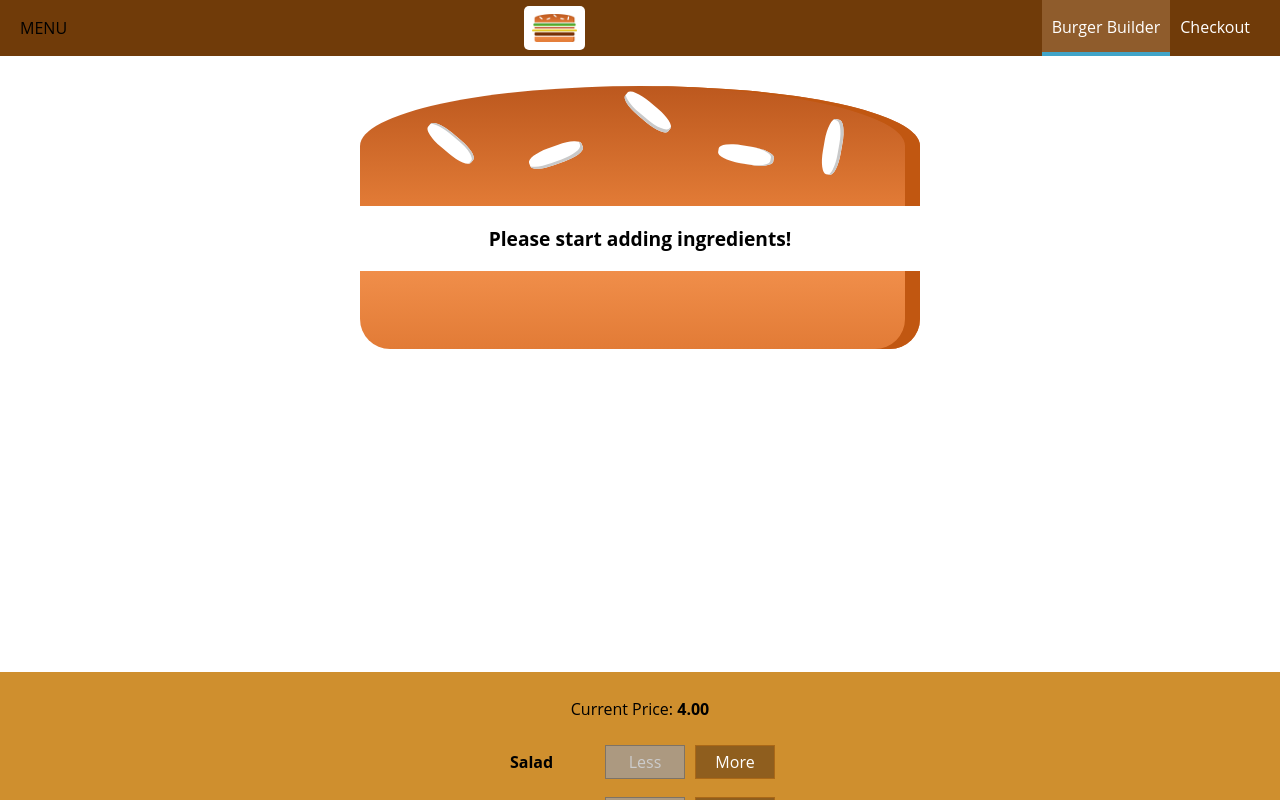
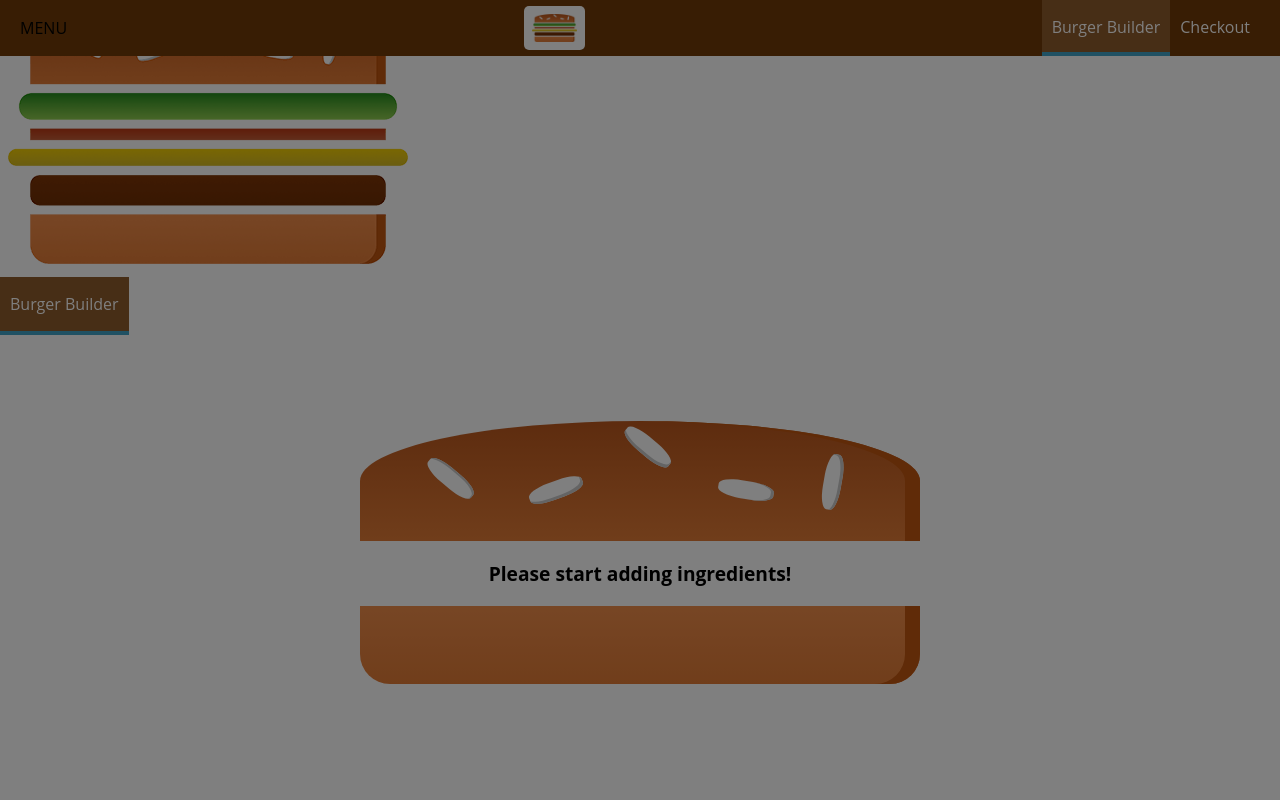
Before and after one commit to YagoMatos/builder-burger, a React app: page / in a window 1280 px wide. Shown: the top 800 px of the page. Built offline with nearby package versions, Linux system fonts and the light colour scheme.

Commit message:
ajustes na responsividade

```diff
--- a/src/components/Layout/Layout.js
+++ b/src/components/Layout/Layout.js
@@ -3,10 +3,12 @@
 import Aux from '../../hoc/Aux';
 import Toolbar from '../Navigation/Toobar/Toolbar';
 import classes from './Layout.css';
+import SideDrawer from '../Navigation/SideDrawer/SideDrawer';
 
 const layout = ( props ) => (
     <Aux>
         <Toolbar />
+        <SideDrawer />
         <main className={classes.Content}>
             {props.children}
         </main>
--- a/src/components/Logo/Logo.css
+++ b/src/components/Logo/Logo.css
@@ -1,7 +1,7 @@
 .Logo {
     background-color: #fff;
     padding: 8px;
-    height: 80%;
+    height: 100%;
     box-sizing: border-box;
     border-radius: 5px;
 }
--- a/src/components/Logo/Logo.js
+++ b/src/components/Logo/Logo.js
@@ -4,7 +4,7 @@
 import classes from './Logo.css';
 
 const logo = (props) => (
-    <div className={classes.Logo}>
+    <div className={classes.Logo} style={{height: props.height}}>
         <img src={burgerLogo} alt="MyBurger" />
     </div>
 )
--- a/src/components/Navigation/NavigationItems/NavigationItem/NavigationItem.css
+++ b/src/components/Navigation/NavigationItems/NavigationItem/NavigationItem.css
@@ -1,19 +1,38 @@
+.NavigationItem {
+    margin: 10px 0;
+    box-sizing: border-box;
+    display: block;
+    width: 100%;
+}
+
+.NavigationItem a {
+    color: #8F5C2C;
+    text-decoration: none;
+    width: 100%;
+    box-sizing: border-box;
+    display: block;
+}
+
+.NavigationItem a:hover,
+.NavigationItem a:active,
+.NavigationItem a.active {
+    color: #40A4C8;
+}
+
+@media (min-width: 500px){
     .NavigationItem {
         margin: 0;
-    box-sizing: border-box;
         display: flex;
         height: 100%;
         align-items: center;
+        width: auto;
     }
 
     .NavigationItem a {
         color: #fff;
-    text-decoration: none;
         height: 100%;
         padding: 16px 10px;
         border-bottom: 4px solid transparent;
-    box-sizing: border-box;
-    display: block;
     }
 
     .NavigationItem a:hover,
@@ -23,3 +42,4 @@
         border-bottom: 4px solid #40A4C8;
         color: #fff;
     }
+}
--- a/src/components/Navigation/NavigationItems/NavigationItems.css
+++ b/src/components/Navigation/NavigationItems/NavigationItems.css
@@ -5,4 +5,11 @@
     display: flex;
     align-items: center;
     height: 100%;
+    flex-flow: column;
 }
+
+@media(min-width: 500px) {
+    .NavigationItems {
+        flex-flow: row;
+    }
+}
--- /dev/null
+++ b/src/components/Navigation/SideDrawer/SideDrawer.css
@@ -0,0 +1,32 @@
+.SideDrawer {
+  position: fixed;
+  width: 280px;
+  max-width: 70%;
+  height: 100%;
+  left: 0;
+  top: 0;
+  z-index: 200;
+  background-color: white;
+  padding: 32px 16px;
+  box-sizing: border-box;
+  transition: transform 0.3s ease-out;
+}
+
+@media (min-width: 500px) {
+  .SideDrawer {
+    display: none;
+  }
+
+}
+.Open {
+  transform: translateX(0);
+}
+
+.Close {
+  transform: translateX(-100%)
+}
+
+.Logo {
+  height: 11%;
+  margin-bottom: 32px;
+}
--- /dev/null
+++ b/src/components/Navigation/SideDrawer/SideDrawer.js
@@ -0,0 +1,26 @@
+import React from 'react';
+
+import Logo from '../../Logo/Logo';
+import Aux from '../../../hoc/Aux';
+import Backdrop from '../../UI/Backdrop/Backdrop';
+import NavigationItems from '../NavigationItems/NavigationItems';
+import classes from './SideDrawer';
+
+const sideDrawer = (props) => {
+  return(
+    <Aux>
+      <Backdrop show />
+      <div className={classes.SideDrawer}>
+        <div className={classes.Logo}>
+          <Logo />
+        </div>
+        <nav>
+          <NavigationItems />
+        </nav>
+      </div>
+    </Aux>
+
+  )
+}
+
+export default sideDrawer;
--- a/src/components/Navigation/Toobar/Toobar.css
+++ b/src/components/Navigation/Toobar/Toobar.css
@@ -15,5 +15,14 @@
 
 .Toobar nav {
     height: 100%;
+}
 
+.Logo {
+    height: 80%;
 }
+
+@media(max-width: 499px){
+    .DesktopOnly {
+        display: none;
+    }
+}
--- a/src/components/Navigation/Toobar/Toolbar.js
+++ b/src/components/Navigation/Toobar/Toolbar.js
@@ -8,8 +8,10 @@
 const toolbar = (props) => (
     <header className={classes.Toobar}>
         <div>MENU</div>
-        <Logo />
-        <nav>
+        <div className={classes.Logo}>
+            <Logo />
+        </div>
+        <nav className={classes.DesktopOnly}>
             <NavigationItems />
         </nav>
     </header>
```
Lines whose indentation alone changed are shown as unchanged.
